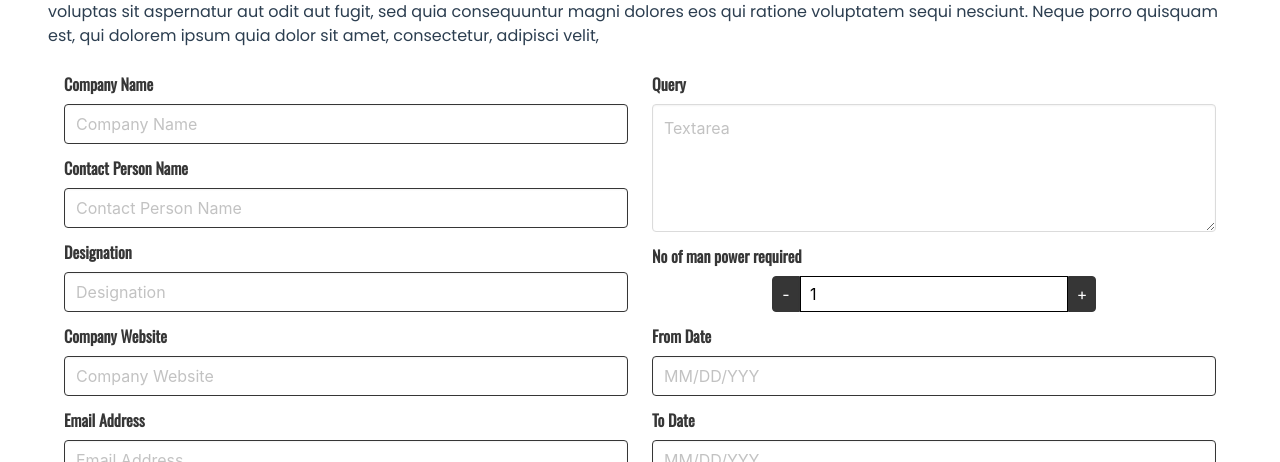
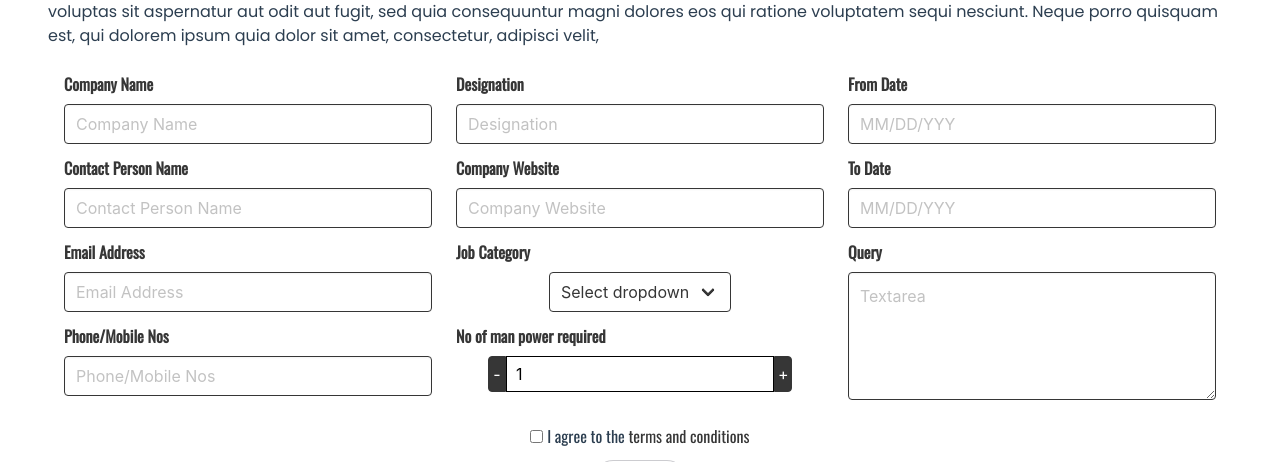
Before and after one commit to anandhisaran/man-power, a Vue app: page /request in a window 1280 px wide. Shown: the part 461-923 px from the top of the page. Built offline with nearby package versions, Linux system fonts and the light colour scheme.

Commit message:
form reques udpdated

```diff
--- a/src/views/Request.vue
+++ b/src/views/Request.vue
@@ -5,24 +5,24 @@
       <div class="hero-body">
         <div class="container">
           <div class="subpage_block_entry">
-            <h4 class="banner-title-outer is-size-1 has-text-center"> Request page</h4>
+            <h4 class="banner-title-outer is-size-1 has-text-center">Request page</h4>
           </div>
         </div>
       </div>
     </div>
     <section class="section">
       <h4 class="has-text-left title is-5">Heading</h4>
-     <p class="has-text-left is-size-6 content">
-       Nemo enim ipsam voluptatem quia voluptas sit aspernatur aut odit aut fugit, sed quia consequuntur magni dolores eos qui ratione voluptatem sequi nesciunt. Neque porro quisquam est, qui dolorem ipsum quia dolor sit amet, consectetur, adipisci velit, Nemo enim ipsam voluptatem quia voluptas sit aspernatur aut odit aut fugit, sed quia consequuntur magni dolores eos qui ratione voluptatem sequi nesciunt. Neque porro quisquam est, qui dolorem ipsum quia dolor sit amet, consectetur, adipisci velit,
-     </p>
+      <p
+        class="has-text-left is-size-6 content"
+      >Nemo enim ipsam voluptatem quia voluptas sit aspernatur aut odit aut fugit, sed quia consequuntur magni dolores eos qui ratione voluptatem sequi nesciunt. Neque porro quisquam est, qui dolorem ipsum quia dolor sit amet, consectetur, adipisci velit, Nemo enim ipsam voluptatem quia voluptas sit aspernatur aut odit aut fugit, sed quia consequuntur magni dolores eos qui ratione voluptatem sequi nesciunt. Neque porro quisquam est, qui dolorem ipsum quia dolor sit amet, consectetur, adipisci velit,</p>
       <form>
         <div class="container">
           <div class="columns is-centered">
-        <div class="column is-6">
+            <div class="column is-4">
               <div class="field">
                 <label class="label has-text-left">Company Name</label>
                 <div class="control">
-    <input class="input is-dark" type="text" placeholder="Company Name" >
+                  <input class="input is-dark" type="text" placeholder="Company Name">
                 </div>
                 <!-- <p class="help is-danger has-text-left">This username is available</p> -->
               </div>
@@ -34,25 +34,6 @@
                 </div>
                 <!-- <p class="help is-danger has-text-left">This email is available</p> -->
               </div>
-
-<div class="field">
-  <label class="label has-text-left">Designation</label>
-  <div class="control">
-    <input class="input is-dark" type="text" placeholder="Designation">
-  </div>
-  <!-- <p class="help is-danger has-text-left">This Mobile is available</p> -->
-</div>
-
-
-<div class="field">
-  <label class="label has-text-left">Company Website</label>
- <div class="control">
-    <input class="input is-dark" type="text" placeholder="Company Website">
-  </div>
-  <!-- <p class="help is-danger has-text-left">This Experience is available</p> -->
-</div>
-
-
  <div class="field">
                 <label class="label has-text-left">Email Address</label>
                 <div class="control">
@@ -65,10 +46,27 @@
                   <input class="input is-dark" type="text" placeholder="Phone/Mobile Nos">
                 </div>
               </div>
+            </div>
+            <div class="column is-4">
               <div class="field">
-    <label class="label has-text-left">Phone/Mobile Nos</label>
+                <label class="label has-text-left">Designation</label>
                 <div class="control">
- <div class="select">
+                  <input class="input is-dark" type="text" placeholder="Designation">
+                </div>
+                <!-- <p class="help is-danger has-text-left">This Mobile is available</p> -->
+              </div>
+
+              <div class="field">
+                <label class="label has-text-left">Company Website</label>
+                <div class="control">
+                  <input class="input is-dark" type="text" placeholder="Company Website">
+                </div>
+                <!-- <p class="help is-danger has-text-left">This Experience is available</p> -->
+              </div>
+              <div class="field">
+                <label class="label has-text-left">Job Category</label>
+                <div class="control">
+                  <div class="select is-dark">
                     <select>
                       <option>Select dropdown</option>
                       <option>Plumber</option>
@@ -81,25 +79,36 @@
                   </div>
                 </div>
               </div>
-        </div>
-       <div class="column is-6">
-<div class="field">
-  <label class="label has-text-left">Query</label>
-  <div class="control">
-    <textarea class="textarea" placeholder="Textarea"></textarea>
-  </div>
-</div>
                <div class="field">
                 <label class="label has-text-left">No of man power required</label>
                 <div class="quantity buttons_added control">
-	<input type="button" value="-" class="input button is-dark minus" @click="decrement()">
-    <input type="number" name="quantity"
-    title="Qty" min="0.00" :value="quantity" class="quantity_input input-text qty text"
-    size="4" pattern="" inputmode="">
-    <input type="button" value="+" class="input button is-dark plus" @click="increment()">
+                  <input
+                    type="button"
+                    value="-"
+                    class="input button is-dark minus"
+                    @click="decrement()"
+                  >
+                  <input
+                    type="number"
+                    name="quantity"
+                    title="Qty"
+                    min="0.00"
+                    :value="quantity"
+                    class="quantity_input input-text qty text"
+                    size="4"
+                    pattern
+                    inputmode
+                  >
+                  <input
+                    type="button"
+                    value="+"
+                    class="input button is-dark plus"
+                    @click="increment()"
+                  >
                 </div>
               </div>
-
+            </div>
+            <div class="column is-4">
               <div class="field">
                 <label class="label has-text-left">From Date</label>
                 <div class="control">
@@ -112,18 +121,27 @@
                   <input class="input is-dark" type="text" placeholder="MM/DD/YYY">
                 </div>
               </div>
+              <div class="field">
+                <label class="label has-text-left">Query</label>
+                <div class="control">
+                  <textarea class="textarea is-dark" placeholder="Textarea"></textarea>
+                </div>
+              </div>
 
+            </div>
+          </div>
+          <!-- submit btn -->
           <div class="field">
                 <div class="control">
                   <label class="checkbox">
                     <input type="checkbox">
-      I agree to the <a href="/terms" class="has-text-dark">terms and conditions</a>
+                    I agree to the
+                    <a href="/terms" class="has-text-dark">terms and conditions</a>
                   </label>
                 </div>
               </div>
               <button type="submit" class="button is-info is-outlined is-rounded">Submit</button>
-      </div>
-      </div>
+          <!-- submit btn -->
         </div>
       </form>
     </section>
@@ -131,14 +149,14 @@
   </section>
 </template>
 <script>
-import LayoutHeader from '@/views/layouts/Header.vue';
-import LayoutFooter  from '@/views/layouts/Footer.vue';
+import LayoutHeader from "@/views/layouts/Header.vue";
+import LayoutFooter from "@/views/layouts/Footer.vue";
 export default {
   name: "Quantity",
   data: function() {
     return {
       quantity: 1
-        }
+    };
   },
   components: {
     LayoutHeader,
@@ -156,11 +174,9 @@ export default {
       }
     }
   }
-
-}
+};
 </script>
 <style>
-
 .button.is-info.is-outlined:hover {
   background-color: #f69b04 !important;
   border-color: #f69b04 !important;
```
Lines whose indentation alone changed are shown as unchanged.
